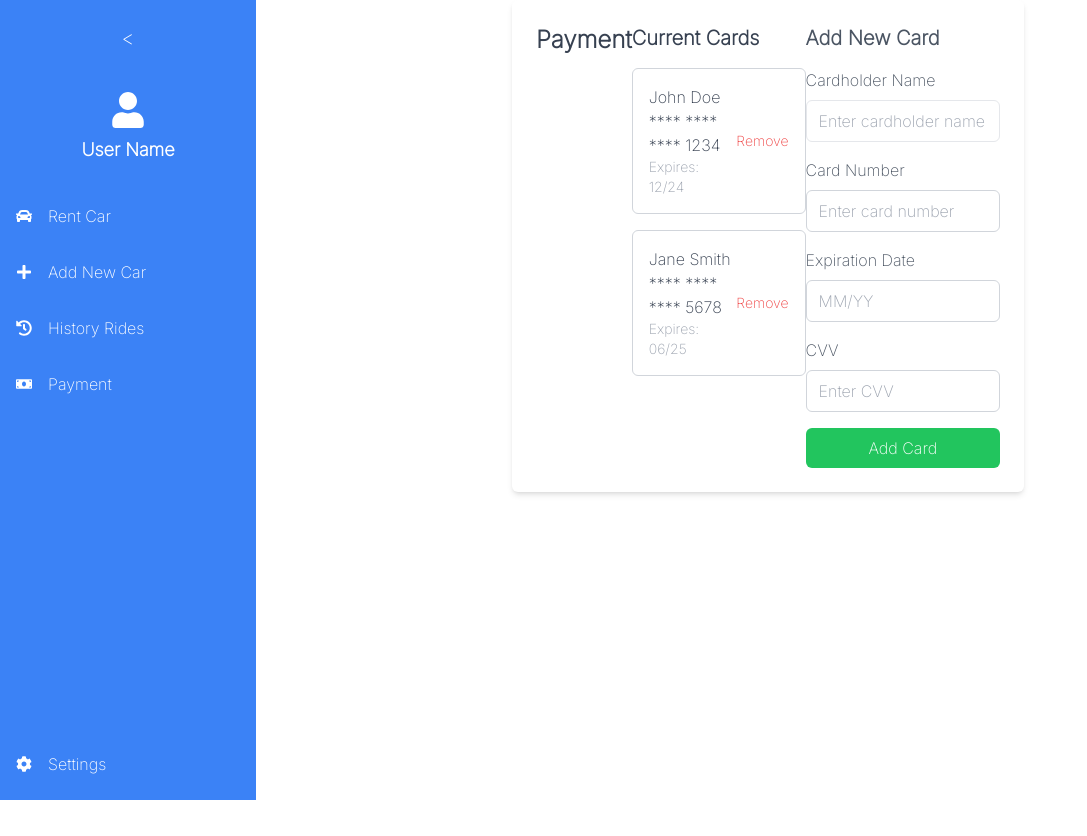
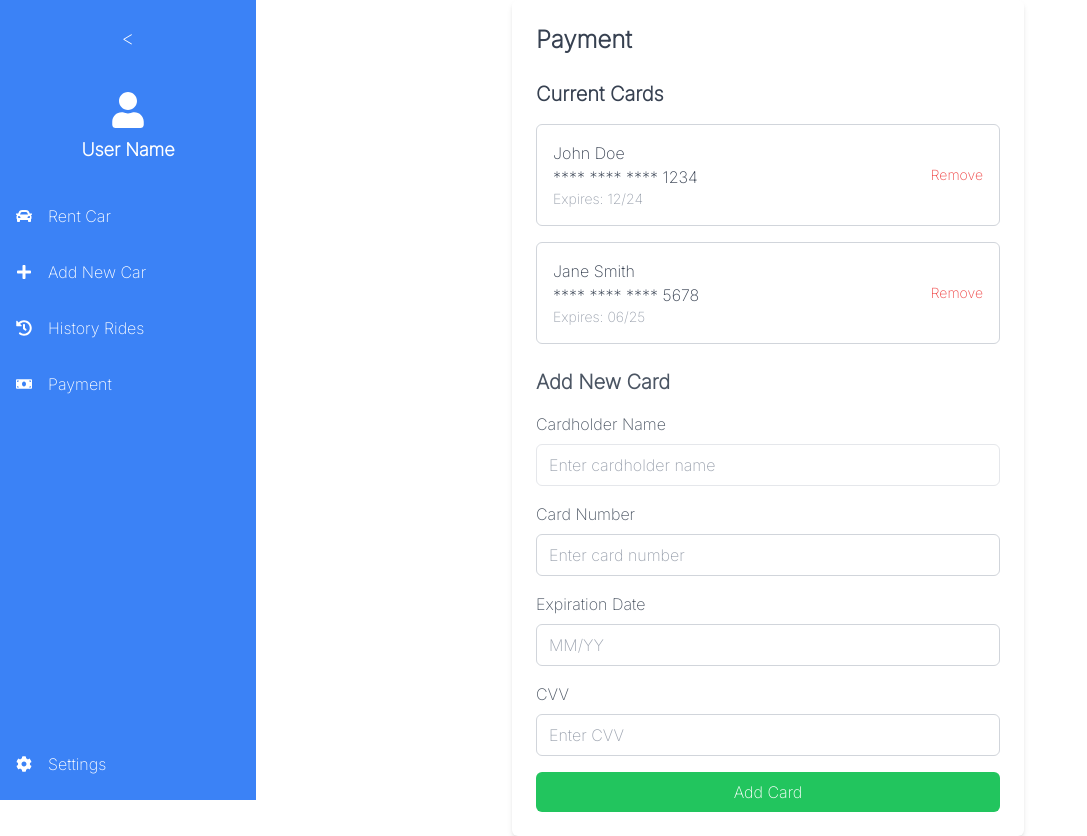
Before and after one commit to KIPOKA/Car-renting-web-application-, a React (Vite) app: page /payment in a window 1280 px wide. Shown: the whole page, without its empty margins (0-1087 px from the left). Before the commit the page ends 800 px from the top, so only its background shows below. Built offline with nearby package versions, Linux system fonts and the light colour scheme.

Commit message:
version 1

```diff
--- a/src/pages/Payment.jsx
+++ b/src/pages/Payment.jsx
@@ -1,7 +1,6 @@
 import React, { useState } from "react";
 
 const Payment = () => {
-  // Mock data for existing cards
   const [currentCards, setCurrentCards] = useState([
     {
       id: 1,
@@ -31,7 +30,6 @@
 
   const handleAddCard = (e) => {
     e.preventDefault();
-    // Add new card to the list (mock implementation)
     const newCardFormatted = {
       id: currentCards.length + 1,
       cardHolder: newCard.cardHolder,
@@ -40,14 +38,12 @@
     };
     setCurrentCards([...currentCards, newCardFormatted]);
     setNewCard({ cardHolder: "", cardNumber: "", expirationDate: "", cvv: "" });
-    console.log("New card added:", newCardFormatted);
   };
 
   return (
-    <div className="p-6 max-w-lg mx-auto bg-white rounded-md shadow-md flex flex-row w-full">
+    <div className="p-6 max-w-lg mx-auto bg-white rounded-md shadow-md">
       <h1 className="text-2xl font-bold text-gray-700 mb-6">Payment</h1>
 
-      {/* Current Cards */}
       <div className="mb-6">
         <h2 className="text-xl font-semibold text-gray-700 mb-4">
           Current Cards
@@ -84,13 +80,11 @@
         )}
       </div>
 
-      {/* Add New Card */}
       <div>
         <h2 className="text-xl font-semibold text-gray-600 mb-4">
           Add New Card
         </h2>
         <form onSubmit={handleAddCard}>
-          {/* Cardholder Name */}
           <div className="mb-4">
             <label className="block text-gray-600 font-medium mb-2">
               Cardholder Name
@@ -104,8 +98,6 @@
               placeholder="Enter cardholder name"
             />
           </div>
-
-          {/* Card Number */}
           <div className="mb-4">
             <label className="block text-gray-600 font-medium mb-2">
               Card Number
@@ -119,8 +111,6 @@
               placeholder="Enter card number"
             />
           </div>
-
-          {/* Expiration Date */}
           <div className="mb-4">
             <label className="block text-gray-600 font-medium mb-2">
               Expiration Date
@@ -134,8 +124,6 @@
               placeholder="MM/YY"
             />
           </div>
-
-          {/* CVV */}
           <div className="mb-4">
             <label className="block text-gray-600 font-medium mb-2">CVV</label>
             <input
@@ -147,8 +135,6 @@
               placeholder="Enter CVV"
             />
           </div>
-
-          {/* Submit Button */}
           <button
             type="submit"
             className="w-full bg-green-500 text-white py-2 px-4 rounded-md hover:bg-green-700 focus:outline-none focus:ring-2 focus:ring-green-500"
```
